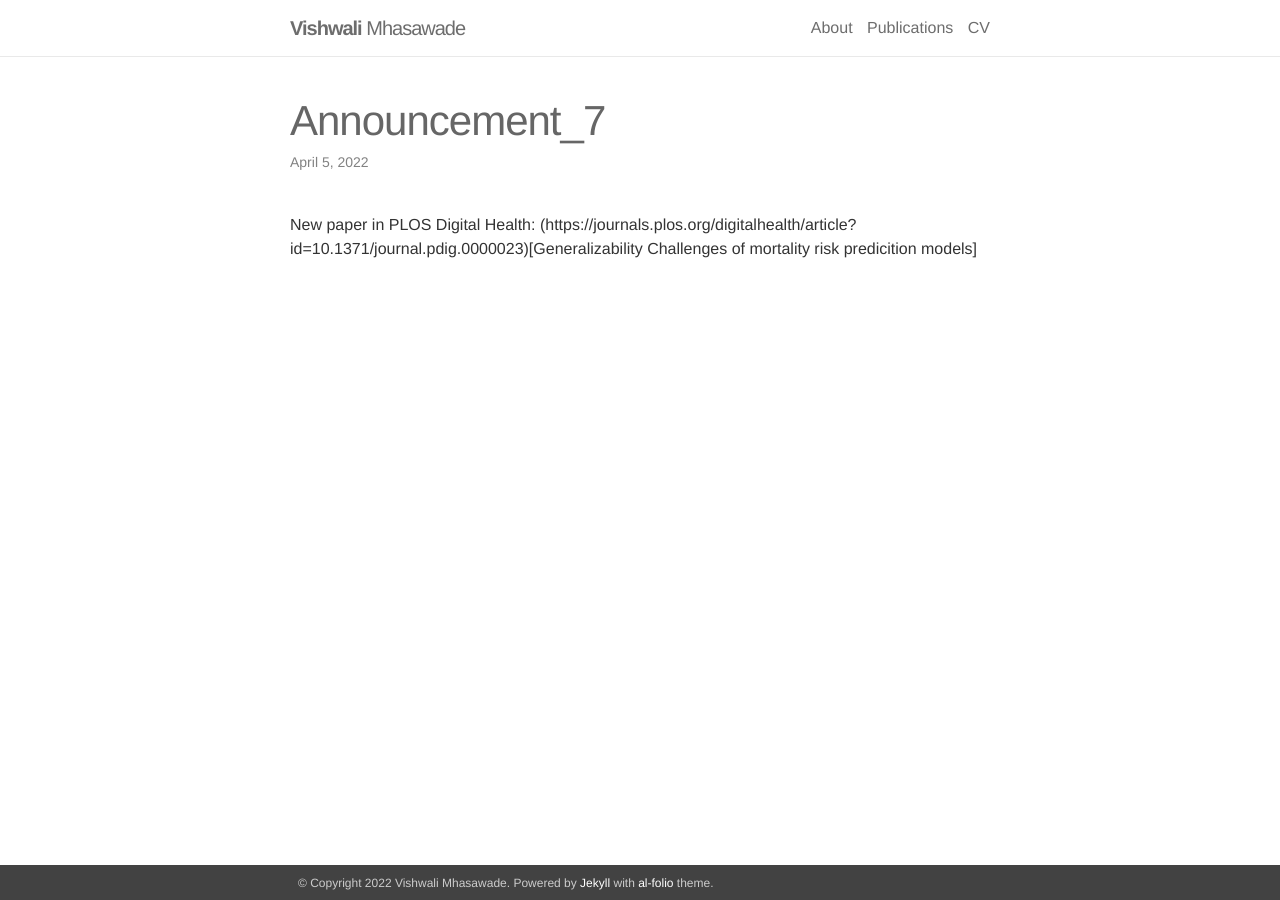
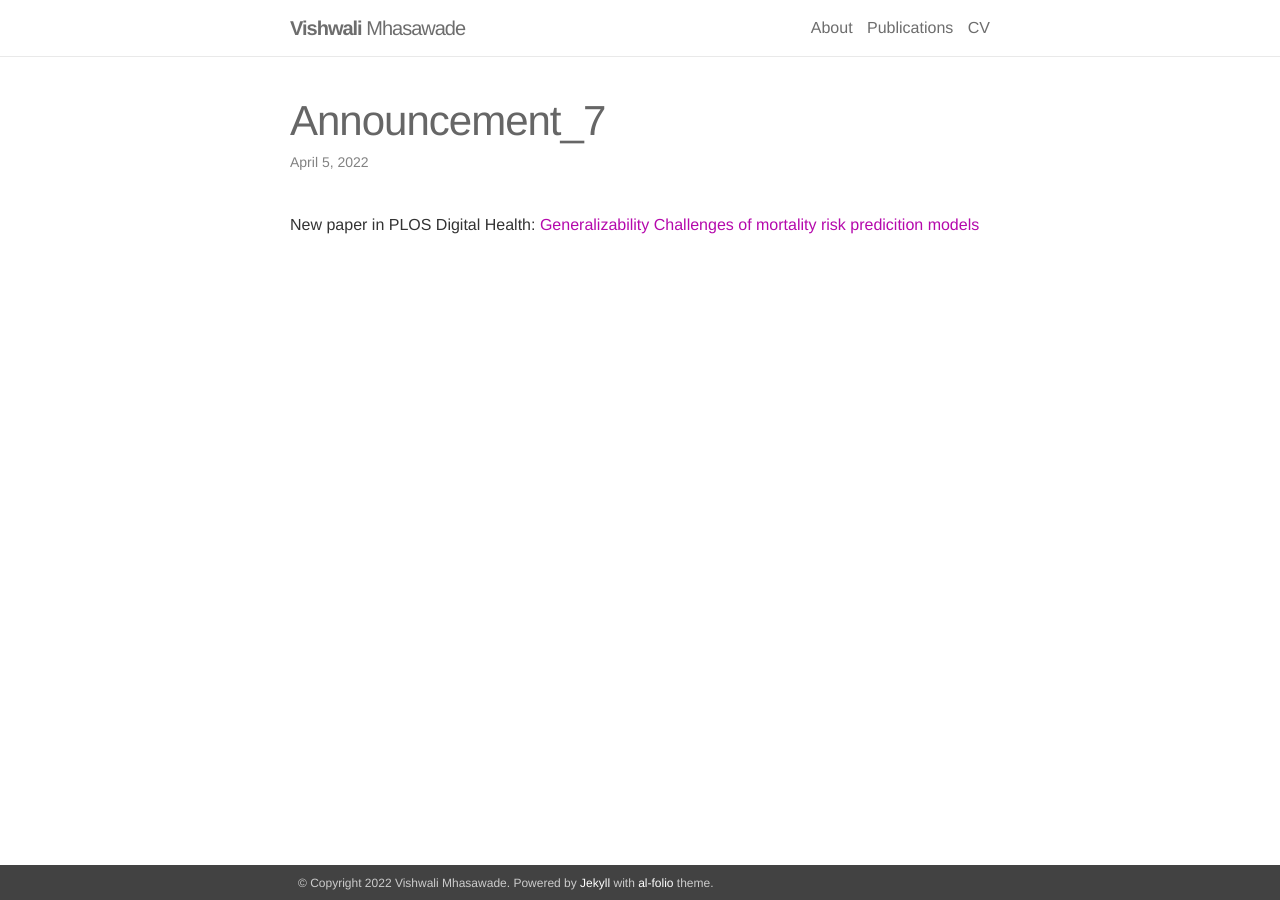
Before and after one commit to vishwali/vishwali.github.io, a Jekyll site: the page built from _news/announcement_7.md, in a window 1280 px wide. Built offline with Jekyll 4.4.1, drawn with Linux system fonts in a browser that asks for light colours; nearby versions of some CDN libraries; part of the change alters nothing that is shown.

Commit message:
Update announcement_7.md

```diff
--- a/_news/announcement_7.md
+++ b/_news/announcement_7.md
@@ -4,4 +4,4 @@ date: 2022-04-05
 inline: true
 ---
 
-New paper in PLOS Digital Health: (https://journals.plos.org/digitalhealth/article?id=10.1371/journal.pdig.0000023)[Generalizability Challenges of mortality risk predicition models]
+New paper in PLOS Digital Health: [Generalizability Challenges of mortality risk predicition models](https://journals.plos.org/digitalhealth/article?id=10.1371/journal.pdig.0000023)
```
